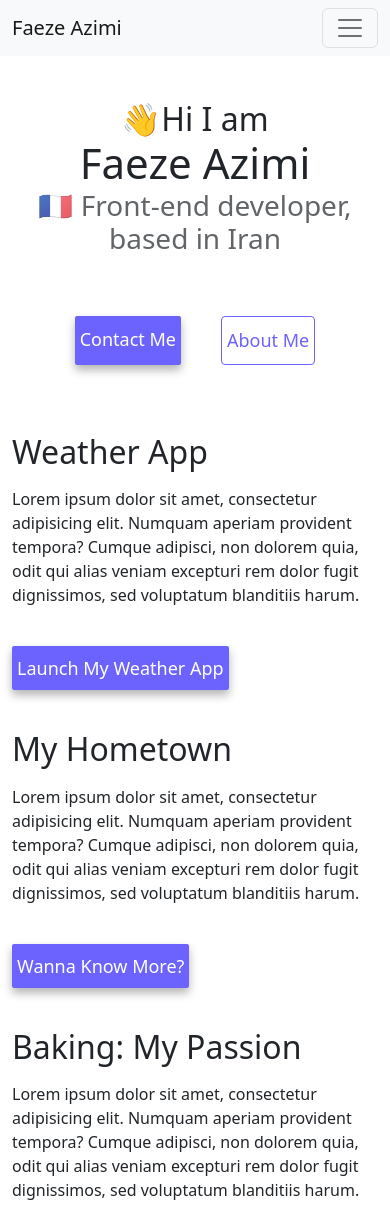
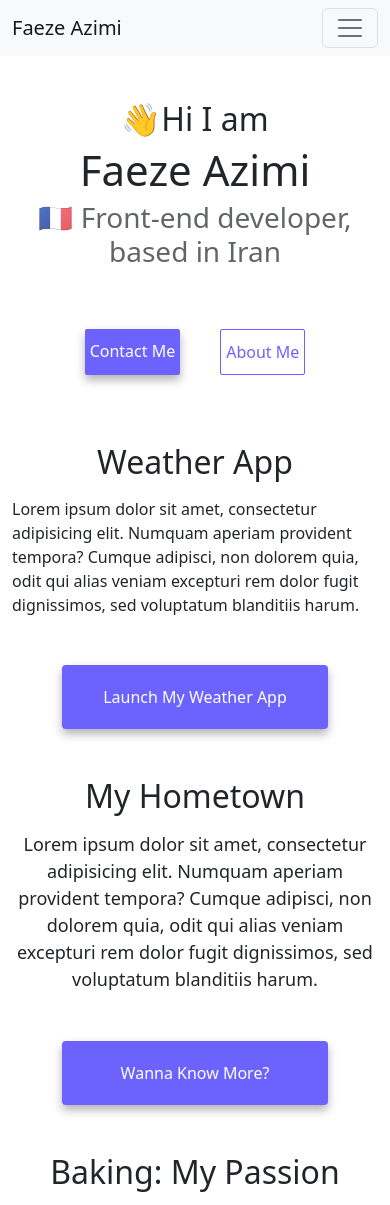
Before and after one commit to fa3ze/My-Portfolio, a plain HTML site: page index.html in a window 390 px wide. Shown: the top 1205 px of the page. Drawn offline with nearby package versions, Linux system fonts and the light colour scheme.

Commit message:
made the project more responsive

```diff
--- a/index.html
+++ b/index.html
@@ -68,10 +68,15 @@
     <h1 class="text-center">Faeze Azimi</h1>
     <h3 class="text-center">🇫🇷 Front-end developer, based in Iran</h3>
     <div class="navigation-links">
-      <a href="/about.html#contact" class="primary-link" title="contact-me"
+      <a
+        href="/about.html#contact"
+        class="primary-link my-links"
+        title="contact-me"
         >Contact Me</a
       >
-      <a href="/about.html" class="secondary-link" title="about-me">About Me</a>
+      <a href="/about.html" class="secondary-link my-links" title="about-me"
+        >About Me</a
+      >
     </div>
     <div class="container">
       <div class="row mt-5">
@@ -94,7 +99,7 @@
             <div class="mt-5">
               <a
                 href="https://dancing-baklava-80d3c1.netlify.app"
-                class="primary-link"
+                class="primary-link project-link"
                 title="faeze weather app"
                 >Launch my weather app</a
               >
@@ -106,7 +111,7 @@
       <div class="row mt-5">
         <div class="col-sm-6 r">
           <h2 class="mb-3">My Hometown</h2>
-          <div>
+          <div class="content">
             Lorem ipsum dolor sit amet, consectetur adipisicing elit. Numquam
             aperiam provident tempora? Cumque adipisci, non dolorem quia, odit
             qui alias veniam excepturi rem dolor fugit dignissimos, sed
@@ -115,7 +120,7 @@
           <div class="mt-5">
             <a
               href="https://hilarious-palmier-3d04ca.netlify.app"
-              class="primary-link"
+              class="primary-link project-link"
               title="Isfahan my hometown"
               >Wanna Know more?</a
             >
@@ -139,7 +144,7 @@
         </div>
         <div class="col-sm-6">
           <h2 class="mb-3">Baking: My Passion</h2>
-          <div>
+          <div class="content">
             Lorem ipsum dolor sit amet, consectetur adipisicing elit. Numquam
             aperiam provident tempora? Cumque adipisci, non dolorem quia, odit
             qui alias veniam excepturi rem dolor fugit dignissimos, sed
@@ -148,7 +153,7 @@
           <div class="mt-5">
             <a
               href="https://preeminent-sundae-eaf4c6.netlify.app/"
-              class="primary-link"
+              class="primary-link project-link"
               title="faeze baking blog"
               >Go to my baking blog</a
             >
--- a/style.css
+++ b/style.css
@@ -5,7 +5,7 @@
 }
 
 body {
-  margin: 100px;
+  margin: 100px 0;
 }
 
 h1,
@@ -27,7 +27,7 @@ h3 {
   opacity: 0.7;
 }
 
-p {
+.content {
   font-size: 18px;
   line-height: 1.5;
 }
@@ -53,6 +53,9 @@ img {
   padding: 20px 15px;
   text-decoration: none;
   text-transform: capitalize;
+}
+.primary-link:hover {
+  color: white;
 }
 
 .secondary-link {
@@ -90,32 +93,39 @@ img {
 .email-link:hover {
   text-decoration: underline;
 }
-@media (max-width: 768px) {
+@media (max-width: 576px) {
   body {
     margin: 100px auto;
   }
 
   h1 {
     font-size: 42px;
+    line-height: 1.5;
   }
 
   h2 {
     font-size: 32px;
+    text-align: center;
   }
-
+  p {
+    text-align: center;
+  }
   h3 {
     font-size: 28px;
   }
-  .primary-link {
-    font-size: 18px;
+  .my-links {
+    font-size: 16px;
     text-align: center;
     border-radius: 2px;
     padding: 10px 5px;
   }
-  .secondary-link {
-    font-size: 18px;
+
+  .content {
     text-align: center;
-    border-radius: 4px;
-    padding: 10px 5px;
+  }
+  .project-link {
+    display: block;
+    text-align: center;
+    margin: 0 50px;
   }
 }
```
Also changed, not shown: about.html (+4 -4 lines).
